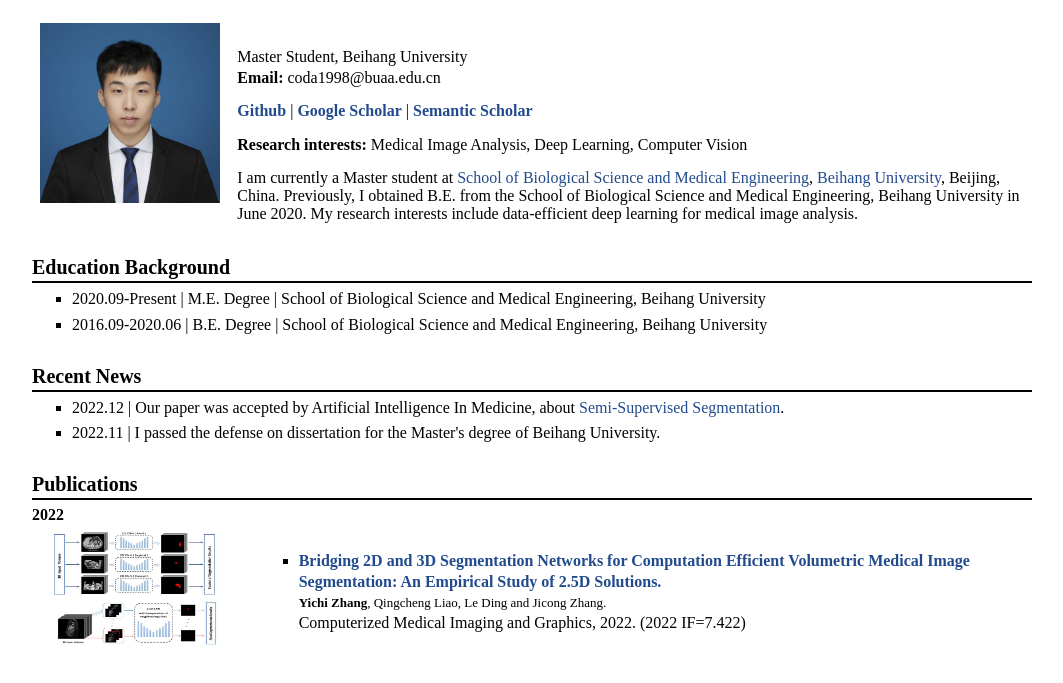
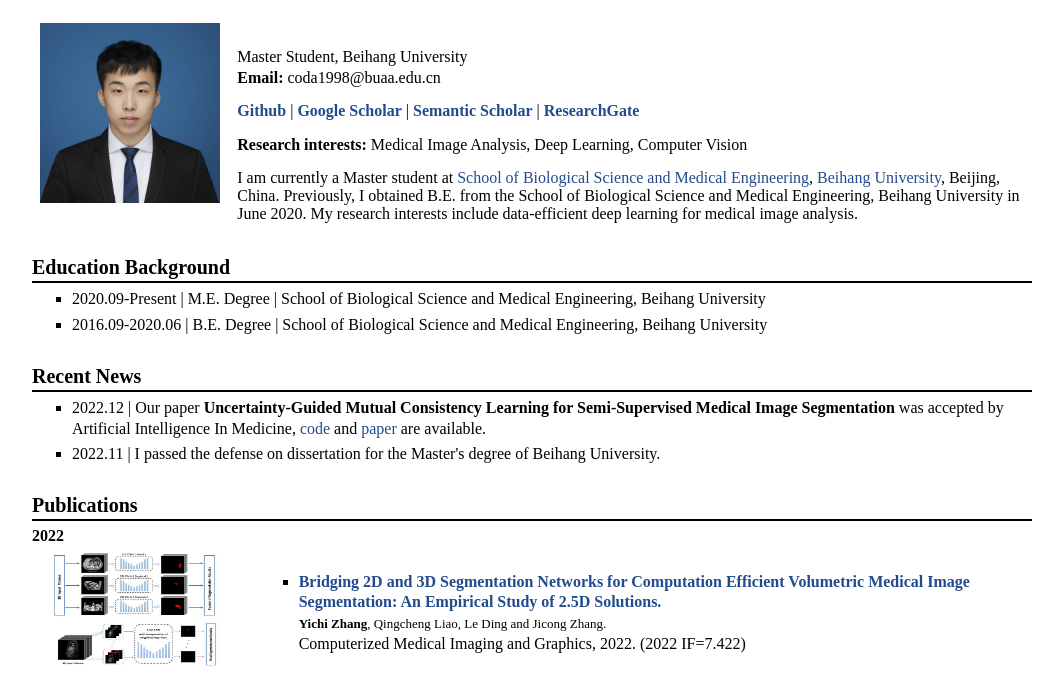
Before and after one commit to YichiZhang98/YichiZhang98.github.io, a plain HTML site: page index.html in a window 1280 px wide. Shown: the part 51-734 px from the top of the page, without its empty margins (108-1171 px from the left). Drawn offline with Linux system fonts and the light colour scheme; a script that the page names is missing.

Commit message:
Update index.html

```diff
--- a/index.html
+++ b/index.html
@@ -21,10 +21,11 @@
 <br />
 Master Student, Beihang University<br />
 <b>Email:</b> coda1998@buaa.edu.cn</p>
-<p><a href="https://github.com/YichiZhang98"><b>Github</b></a> | <a href="https://scholar.google.com/citations?user=nVOvhVQAAAAJ&hl=zh-CN"><b>Google Scholar</b></a> | <a href="https://www.semanticscholar.org/author/Yichi-Zhang/1591132058"><b>Semantic Scholar</b></a>
+<p><a href="https://github.com/YichiZhang98"><b>Github</b></a> | <a href="https://scholar.google.com/citations?user=nVOvhVQAAAAJ&hl=zh-CN"><b>Google Scholar</b></a> | <a href="https://www.semanticscholar.org/author/Yichi-Zhang/1591132058"><b>Semantic Scholar</b></a> | <a href="https://www.researchgate.net/profile/Yichi-Zhang-88"><b>ResearchGate</b></a>
 <p><b>Research interests:</b> Medical Image Analysis, Deep Learning, Computer Vision </p>
 I am currently a Master student at <a href="https://bme.buaa.edu.cn/">School of Biological Science and Medical Engineering</a>, <a href="https://www.buaa.edu.cn/">Beihang University</a>, Beijing, China. Previously, I obtained B.E. from the School of Biological Science and Medical Engineering, Beihang University in June 2020. My research interests include data-efficient deep learning for medical image analysis.
 </td></tr></table>
+
 
 
 
@@ -39,7 +40,7 @@
 <h2>Recent News</h2>
 
 <ul>
-  <li><p> 2022.12  |  Our paper was accepted by Artificial Intelligence In Medicine, about <a href="https://arxiv.org/pdf/2112.02508.pdf">Semi-Supervised Segmentation</a>.
+  <li><p> 2022.12  |  Our paper <b>Uncertainty-Guided Mutual Consistency Learning for Semi-Supervised Medical Image Segmentation</b> was accepted by Artificial Intelligence In Medicine, <a href="https://github.com/YichiZhang98/UG-MCL">code</a> and <a href="https://arxiv.org/pdf/2112.02508.pdf">paper</a> are available.
   <li><p> 2022.11  |  I passed the defense on dissertation for the Master's degree of Beihang University.
 </ul>
 
@@ -66,7 +67,7 @@
 <td align="left"><ul>
 <li><p><a href="https://www.sciencedirect.com/science/article/pii/S0933365722002287"><b>Uncertainty-Guided Mutual Consistency Learning for Semi-Supervised Medical Image Segmentation.</b></a>
 <br /> <font size=2.5> <b>Yichi Zhang</b>, Rushi Jiao, Qingcheng Liao, Dongyang Li and Jicong Zhang. </font>
-<br /> Artificial Intelligence In Medicine, 2022. (2022 IF=7.011)
+<br /> Artificial Intelligence In Medicine, 2022. (2022 IF=7.011) <a href="https://github.com/YichiZhang98/UG-MCL">[code]</a>
 </li>
 </ul>
 </td></tr></table>
@@ -185,7 +186,7 @@
 
 <div id="footer">
 <div id="footer-text">
-Last update 2022-12-16.
+Last update 2022-12-21.
 </div>
 </div>
 </div>
```
